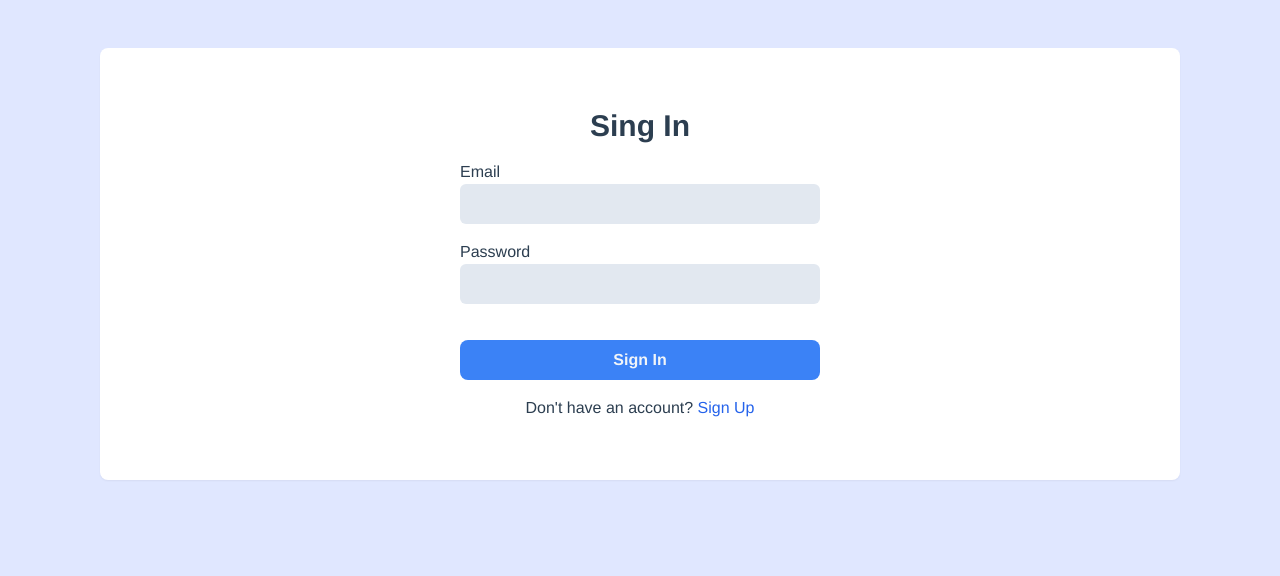
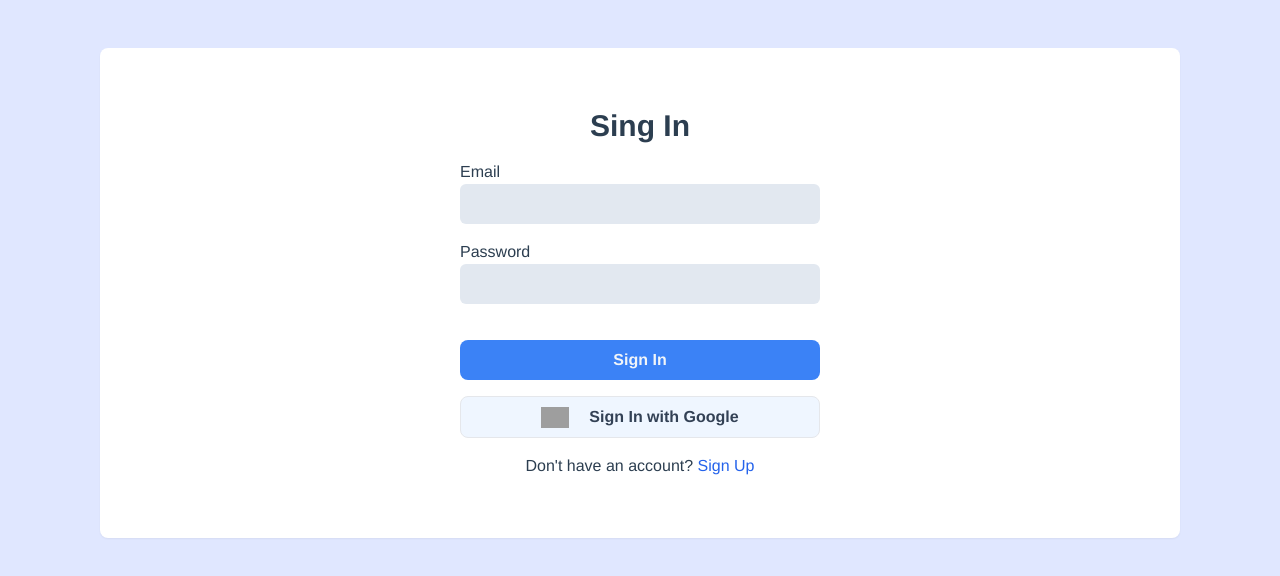
Before and after one commit to paingthuhtwe/live-chat, a Vue app: page / in a window 1280 px wide. Shown: the top 576 px of the page. Built offline with nearby package versions, Linux system fonts and the light colour scheme; no server answers; grey boxes are pictures that could not be loaded.

Commit message:
add singIn with Google Features

```diff
--- a/src/components/LoginForm.vue
+++ b/src/components/LoginForm.vue
@@ -27,6 +27,17 @@
       >
         Sign In
       </button>
+      <button
+        @click.prevent="handleGoogle"
+        class="w-full text-md font-bold text-slate-700 bg-blue-50 hover:bg-blue-100 border py-2 rounded-lg mb-4 flex items-center justify-center"
+      >
+        <img
+          class="w-7 h-auto mr-5"
+          src="https://upload.wikimedia.org/wikipedia/commons/thumb/5/53/Google_%22G%22_Logo.svg/1176px-Google_%22G%22_Logo.svg.png?20230305195327"
+          alt=""
+        />
+        Sign In with Google
+      </button>
     </form>
     <div class="text-center my-4">
       Don't have an account?
@@ -42,10 +53,19 @@
 <script>
 import { ref } from "vue";
 import useSignIn from "../composables/useSignIn";
+import {
+  provider,
+  getAuth,
+  singInWithPopup,
+  signInWithPopup,
+} from "../firebase/config";
+import { useRouter } from "vue-router";
+
 export default {
   setup(props, context) {
     let email = ref("");
     let password = ref("");
+    let router = useRouter();
 
     let { error, login } = useSignIn();
 
@@ -56,7 +76,18 @@ export default {
       }
     };
 
-    return { email, password, signIn, error };
+    let handleGoogle = () => {
+      const auth = getAuth();
+      signInWithPopup(auth, provider).then((result) => {
+        if (result) {
+          router.push("/chatroom");
+          let urlResult = result.user.photoURL.includes("http");
+          urlResult ? (result.user.photoURL = "") : false;
+        }
+      });
+    };
+
+    return { email, password, signIn, error, handleGoogle };
   },
 };
 </script>
--- a/src/firebase/config.js
+++ b/src/firebase/config.js
@@ -2,6 +2,7 @@ import firebase from "firebase/compat/app";
 import "firebase/compat/firestore";
 import "firebase/compat/auth";
 import { getStorage } from "firebase/storage";
+import { GoogleAuthProvider, getAuth, signInWithPopup } from "firebase/auth";
 
 // For Firebase JS SDK v7.20.0 and later, measurementId is optional
 const firebaseConfig = {
@@ -20,5 +21,6 @@ let db = firebase.firestore();
 let timestamp = firebase.firestore.FieldValue.serverTimestamp;
 let auth = firebase.auth();
 let storage = getStorage(app);
+let provider = new GoogleAuthProvider();
 
-export { db, timestamp, auth, storage };
+export { db, timestamp, auth, storage, provider, getAuth, signInWithPopup };
```
